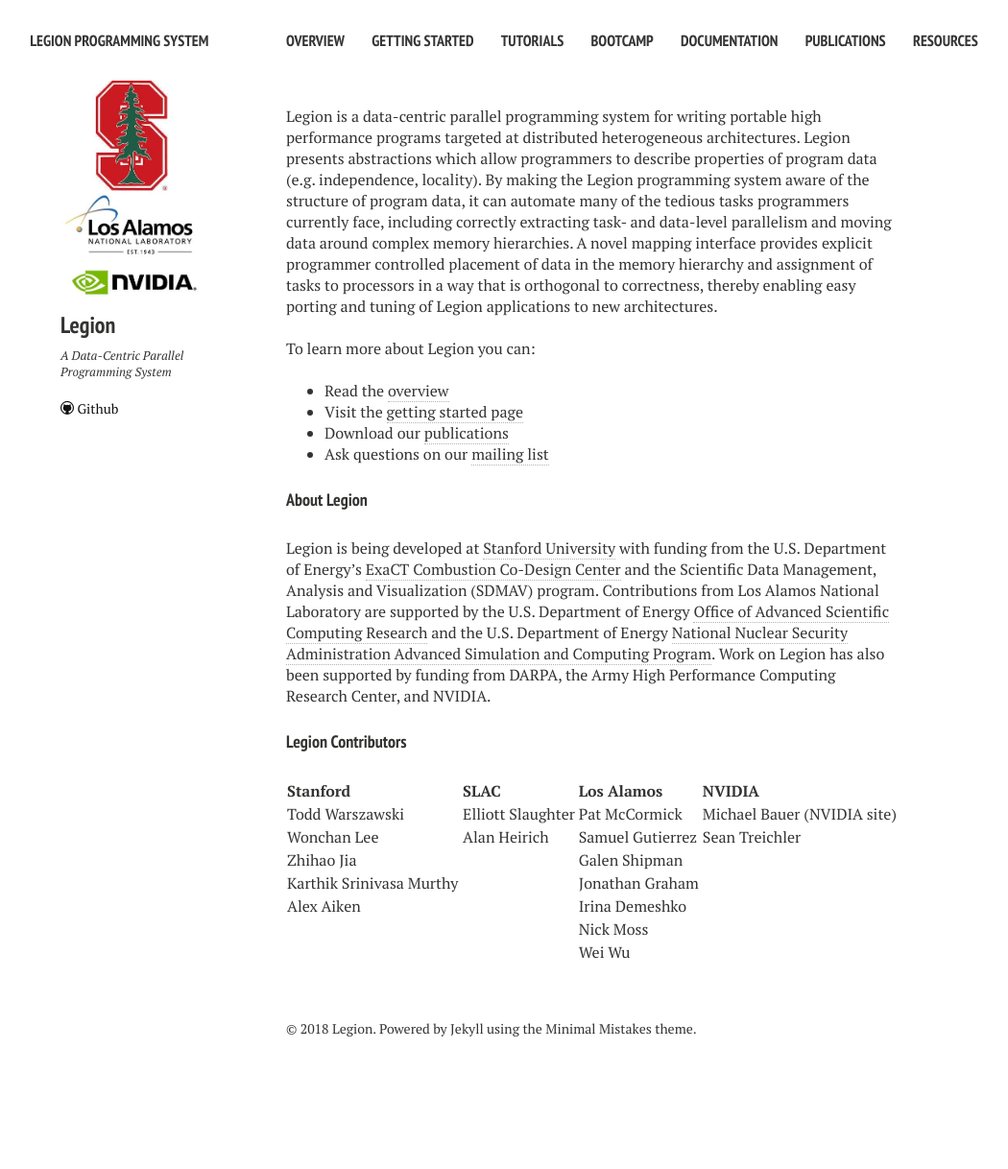
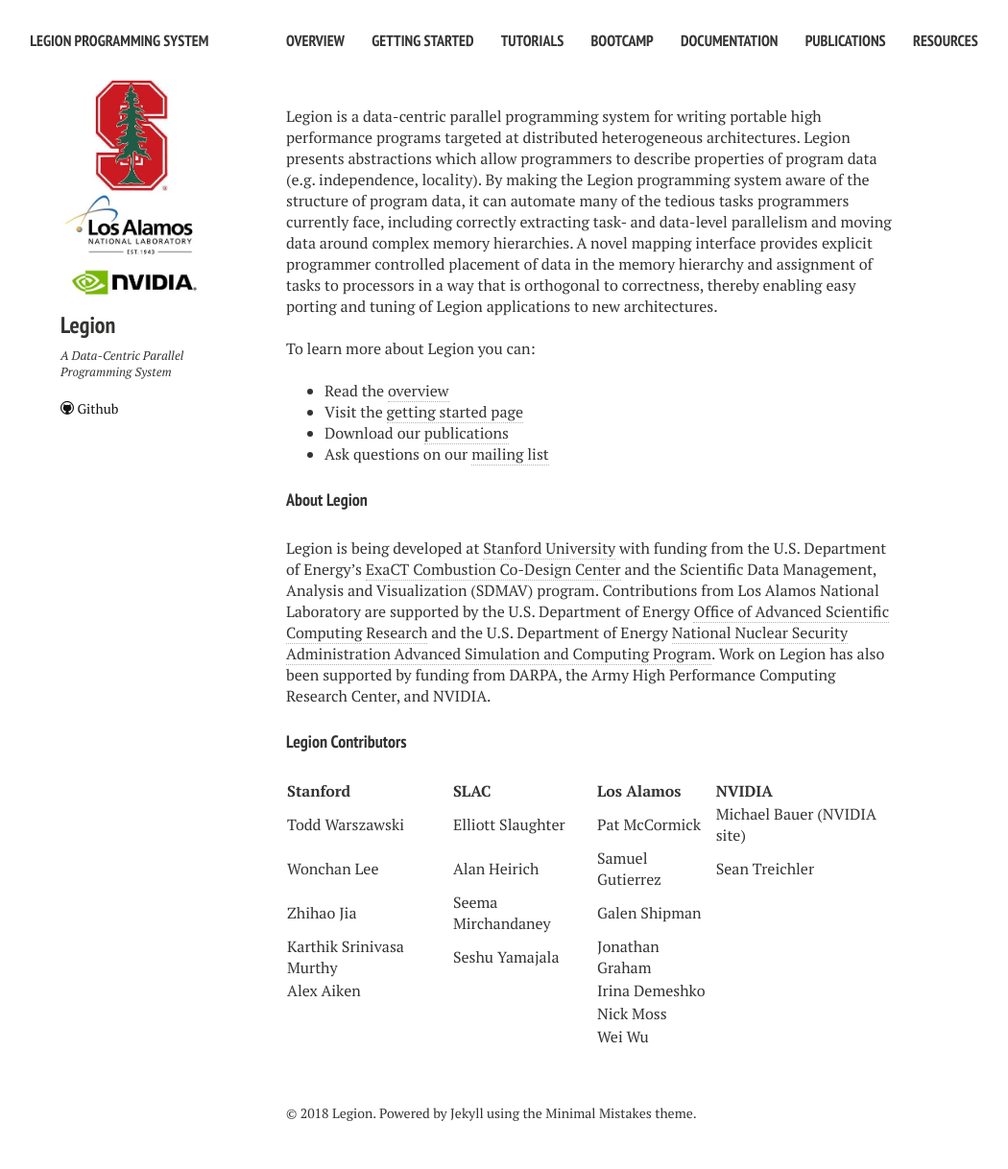
Before and after one commit to apryakhin/legion.stanford.edu, a Jekyll site: the page built from index.md, in a window 1280 px wide. Shown: the whole page at 96% size, without its empty margins (22-1072 px from the left). Built offline with Jekyll 4.4.1, drawn with Linux system fonts in a browser that asks for light colours; nearby versions of some CDN libraries; before the commit the page ends 1130 px from its top, so only the background shows below that.

Commit message:
Update contributors.

```diff
--- a/index.md
+++ b/index.md
@@ -61,13 +61,13 @@ High Performance Computing Research Center, and NVIDIA.
 
 <tr>
 <td>Zhihao Jia</td>
-<td>  </td>
+<td><a href="mail&#116;o&#58;%73%&#54;5e%6Da&#46;&#37;6Di&#37;72&#99;ha%&#54;Eda&#110;ey&#64;%73&#116;anford%2&#69;e%64u">Seema Mirchandaney</a></td>
 <td><a href="&#109;&#097;&#105;&#108;&#116;&#111;:&#103;&#115;&#104;&#105;&#112;&#109;&#097;&#110;&#064;&#108;&#097;&#110;&#108;&#046;&#103;&#111;&#118;">Galen Shipman</a></td>
 </tr>
 
 <tr>
 <td>Karthik Srinivasa Murthy</td>
-<td>  </td>
+<td>Seshu Yamajala</td>
 <td>Jonathan Graham</td>
 </tr>
 
```
